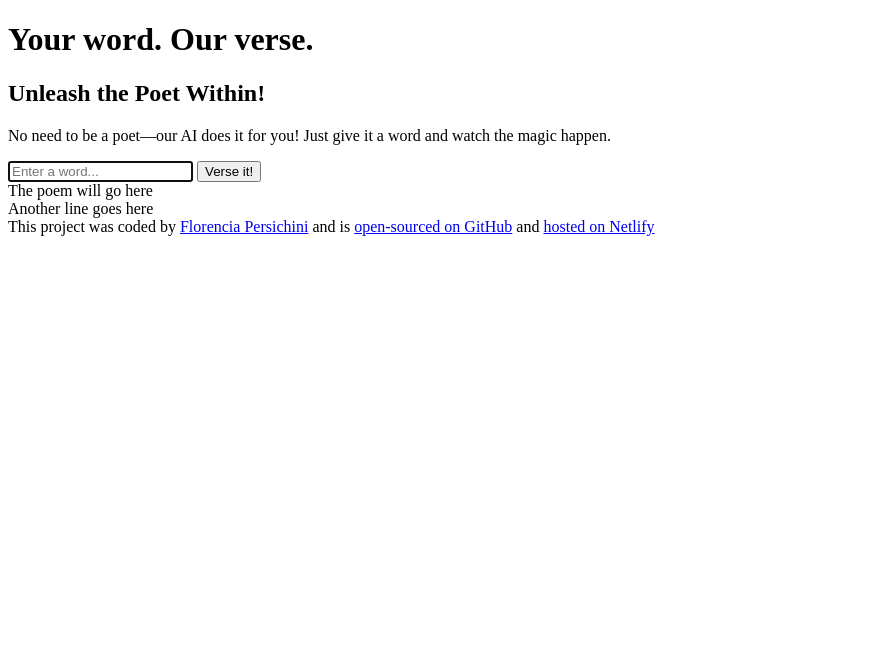
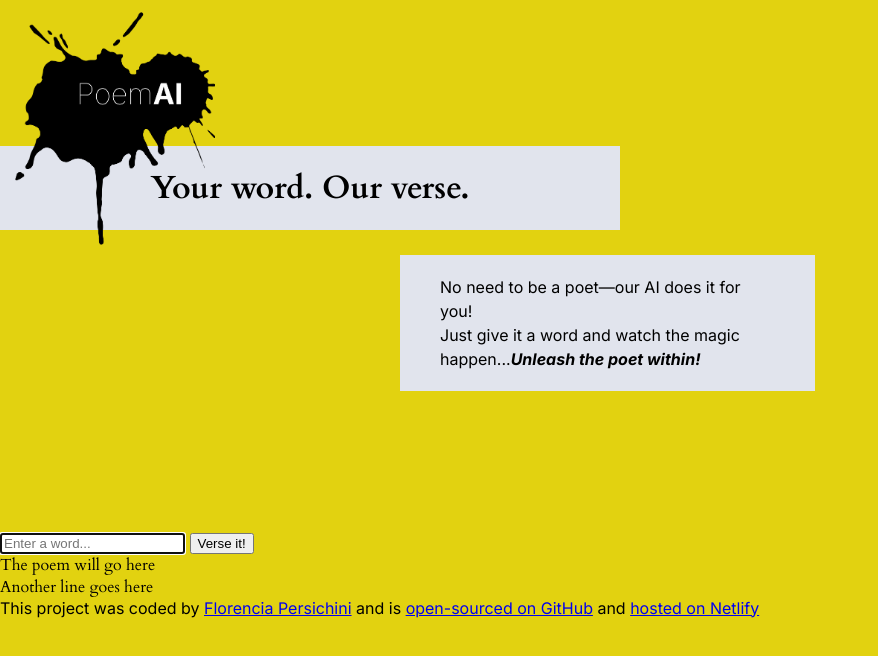
Before and after one commit to florencia-persichini/AI-poem-generator, a plain HTML site: page index.html in a window 1280 px wide. Shown: the whole page, without its empty margins (0-878 px from the left). Drawn offline with Linux system fonts and the light colour scheme.

Commit message:
Add CSS style to header elements

```diff
--- a/index.html
+++ b/index.html
@@ -3,14 +3,28 @@
   <head>
     <meta charset="UTF-8" />
     <meta name="viewport" content="width=device-width, initial-scale=1.0" />
+    <link rel="preconnect" href="https://fonts.googleapis.com" />
+    <link rel="preconnect" href="https://fonts.gstatic.com" crossorigin />
+    <link
+      href="https://fonts.googleapis.com/css2?family=Cardo:ital,wght@0,400;0,700;1,400&family=Inter:ital,opsz,wght@0,14..32,100..900;1,14..32,100..900&display=swap"
+      rel="stylesheet"
+    />
+
     <link rel="stylesheet" href="src/style.css" />
     <title>AI Poem Generator 🖋️</title>
   </head>
   <body>
     <header>
-      <h1>Your word. Our verse.</h1>
-      <h2>Unleash the Poet Within!</h2>
-      <p>No need to be a poet—our AI does it for you! Just give it a word and watch the magic happen.</p>
+      <div class="header-container">
+        <div><h1>Your word. Our verse.</h1></div>
+        <div><img src="images/ink stain.png" alt="ink stain image" class="ink-stain" /></div>
+        <div>
+          <p>
+            No need to be a poet—our AI does it for you! <br />
+            Just give it a word and watch the magic happen...<strong>Unleash the poet within!</strong>
+          </p>
+        </div>
+      </div>
     </header>
 
     <main>
@@ -18,7 +32,7 @@
         <input type="text" id="" placeholder="Enter a word..." autocomplete="off" autofocus required />
         <input type="submit" value="Verse it!" />
       </form>
-      <div>
+      <div class="poem-text">
         The poem will go here
         <br />
         Another line goes here
--- a/src/style.css
+++ b/src/style.css
@@ -0,0 +1,47 @@
+body {
+  background-color: #e2d210;
+  font-family: "Inter", serif;
+  margin: 0;
+}
+
+.header-container {
+  display: flexbox;
+  flex-direction: column;
+  width: 100%;
+}
+
+.ink-stain {
+  width: 200px;
+  position: relative;
+  top: -115px;
+  left: 15px;
+}
+
+h1 {
+  font-family: "Cardo", serif;
+  font-weight: 800;
+  text-align: center;
+  width: 500px;
+  background-color: #e1e4ed;
+  padding: 20px 60px;
+  position: relative;
+  top: 125px;
+}
+
+p {
+  background-color: #e1e4ed;
+  padding: 20px 40px;
+  width: 335px;
+  line-height: 1.5;
+  margin-left: 400px;
+  position: relative;
+  top: -125px;
+}
+
+strong {
+  font-style: italic;
+}
+
+.poem-text {
+  font-family: "Cardo", serif;
+}
```
Also changed, not shown: images/ink stain.png (added), 1 other file.
